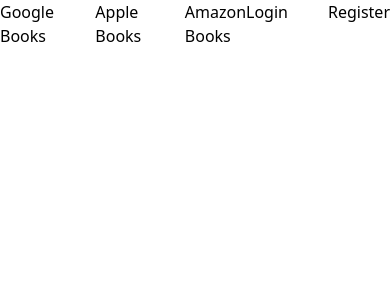
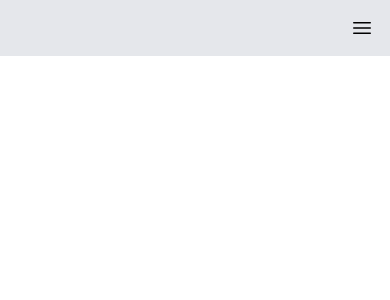
Before and after one commit to jakubjanak/knihovna, a React (Vite) app in the folder frontend/: page / in a window 390 px wide. Shown: the top 300 px of the page. Built offline with nearby package versions, Linux system fonts and the light colour scheme.

Commit message:
Základní navigace hotová. Hamburgerové menu hotové. Příprava useStatů na stav přihlášení uživatele hotová.

```diff
--- a/frontend/src/components/Navigation.tsx
+++ b/frontend/src/components/Navigation.tsx
@@ -1,22 +1,61 @@
+import { useState } from "react"
+
 function Navigation() {
+  const [isOpen, setIsOpen] = useState(false)
+  const [isLoggedIn, setIsLoggedIn] = useState(false)
+
+  const toggleMenu = () => {
+    setIsOpen(!isOpen)
+  }
+
   return (
-    <nav className="@container flex justify-between">
-        <ul className="flex justify-evenly gap-10">
+    <nav className="@container flex flex-col gap-4 items-center md:flex-row md:justify-between bg-gray-200 p-4 font-semibold">
+        <ul className="flex justify-evenly gap-10 hidden md:flex">
             <li><a href="#">Google Books</a></li>
             <li><a href="#">Apple Books</a></li>
             <li><a href="#">Amazon Books</a></li>
         </ul>
-        <ul className="flex justify-evenly gap-10">
-            <li><a href="#">Login</a></li>
-            <li><a href="#">Register</a></li>
+        <ul className="flex justify-evenly gap-10 hidden md:flex">
+            {
+              isLoggedIn ? (
+                <>
+                  <li><a href="#">My Books</a></li>
+                  <li><a href="#">My Reviews</a></li>
+                  <li><a href="#">My Profile</a></li>
+                </>
+              ) : (
+                <>
+                  <li><a href="#">Login</a></li>
+                  <li><a href="#">Register</a></li>
+                </>
+              )
+            }
         </ul>
+        <div className="md:hidden w-full flex justify-end">
+          <svg xmlns="http://www.w3.org/2000/svg" fill="none" viewBox="0 0 24 24" stroke-width="1.5" stroke="currentColor" className="size-6 cursor-pointer md:hidden" onClick={toggleMenu}>
+            <path strokeLinecap="round" strokeLinejoin="round" d="M3.75 6.75h16.5M3.75 12h16.5m-16.5 5.25h16.5" />
+          </svg>
+        </div>
+        <ul className={isOpen ? "md:hidden flex flex-col gap-4" : "hidden"}>
+            <li><a href="#">Google Books</a></li>
+            <li><a href="#">Apple Books</a></li>
+            <li><a href="#">Amazon Books</a></li>
 
-        {/* Pokud bude uživatel přihlášený */}
-        {/* <ul>
-            <li><a href="#">My Books</a></li>
-            <li><a href="#">My Reviews</a></li>
-            <li><a href="#">My Profile</a></li>
-        </ul> */}
+            {
+              isLoggedIn ? (
+                <>
+                  <li><a href="#">My Books</a></li>
+                  <li><a href="#">My Reviews</a></li>
+                  <li><a href="#">My Profile</a></li>
+                </>
+              ) : (
+                <>
+                  <li><a href="#">Login</a></li>
+                  <li><a href="#">Register</a></li>
+                </>
+              )
+            }
+        </ul>
     </nav>
   )
 }
```
